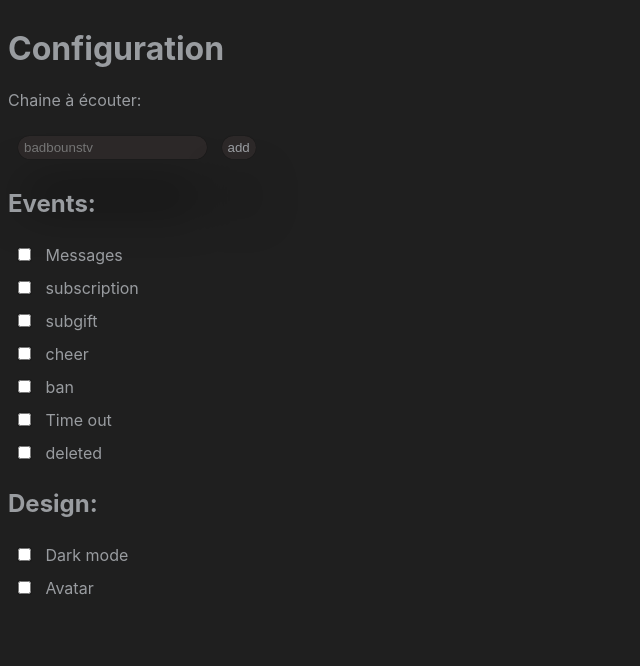
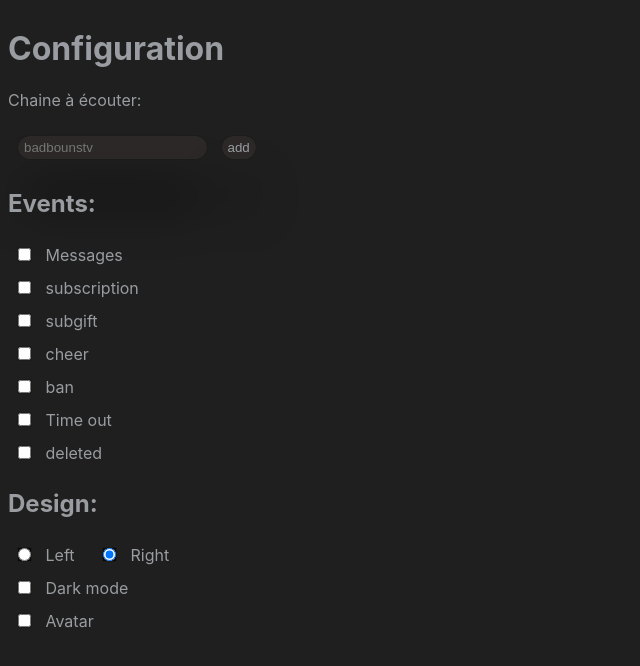
Before and after one commit to FabienBounoir/Bouns-interactive-tchat-config, a Svelte app: page / in a window 1280 px wide. Shown: the top 666 px of the page, without its empty margins (0-640 px from the left). Built offline with nearby package versions, Linux system fonts and the light colour scheme.

Commit message:
🗽 nouvelle fonctionnalité afficher le tchat a gauche

```diff
--- a/src/App.svelte
+++ b/src/App.svelte
@@ -1,11 +1,12 @@
 <script>
     import Animation from './libs/animation.svelte';
 
+    let scoops = 0;
     let yes = true
     let urlGenerator = "https://fabienbounoir.github.io/Bouns-Interaction-Twitch-Tchat/"
     let chaine = []
     let value = ""
-    let config = {message:false,subscription:false,deleted:false,subgift:false,cheer:false,ban:false,timeout:false,dark:false,avatar:false,animSub:false,animSubGift:false,animCheer:false}
+    let config = {message:false,subscription:false,deleted:false,subgift:false,cheer:false,ban:false,timeout:false,dark:false,avatar:false,left:0,animSub:false,animSubGift:false,animCheer:false}
 
     function add()
     {
@@ -110,6 +111,18 @@
 
         <h2>Design:</h2>
         <div class="check">
+            <div id="radio">
+                <label>
+                    <input type=radio bind:group={config.left} name="scoops" value={1}>
+                    Left
+                </label>
+
+                <label>
+                    <input type=radio bind:group={config.left} name="scoops" value={0}>
+                    Right
+                </label>
+            </div>
+
             <div>
                 <label>
                     <input type=checkbox bind:checked={config.dark}>
@@ -156,7 +169,7 @@
     <div>
         {#if chaine.length > 0}
         <h2>Lien:</h2>
-            <p id='lien' on:click={copy}>{urlGenerator}?chaine={chaine.join()}{config.message ? ("&message=true") : ("")}{config.subscription ? ("&subscription=true") : ("")}{config.deleted ? ("&deleted=true") : ("")}{config.subgift ? ("&subgift=true") : ("")}{config.cheer ? ("&cheer=true") : ("")}{config.ban ? ("&ban=true") : ("")}{config.timeout ? ("&timeout=true") : ("")}{config.dark ? ("&dark=true") : ("")}{config.avatar ? ("&avatar=true") : ("")}{config.animSub ? ("&animsub=true") : ("")}{config.animSubGift ? ("&animsubgift=true") : ("")}{config.animCheer ? ("&animcheer=true") : ("")}</p>
+            <p id='lien' on:click={copy}>{urlGenerator}?chaine={chaine.join()}{config.message ? ("&message=true") : ("")}{config.subscription ? ("&subscription=true") : ("")}{config.deleted ? ("&deleted=true") : ("")}{config.subgift ? ("&subgift=true") : ("")}{config.cheer ? ("&cheer=true") : ("")}{config.ban ? ("&ban=true") : ("")}{config.timeout ? ("&timeout=true") : ("")}{config.dark ? ("&dark=true") : ("")}{config.avatar ? ("&avatar=true") : ("")}{config.left ? ("&left=true") : ("")}{config.animSub ? ("&animsub=true") : ("")}{config.animSubGift ? ("&animsubgift=true") : ("")}{config.animCheer ? ("&animcheer=true") : ("")}</p>
             <button on:click={copy}>copy link</button>
         {/if}
     </div>
@@ -168,6 +181,9 @@
         grid-template-columns: 0.5fr 1fr;
     }
 
+    #radio label{
+        margin-right: 1.5em;
+    }
     :root {
         font-family: -apple-system, BlinkMacSystemFont, 'Segoe UI', Roboto, Oxygen,
         Ubuntu, Cantarell, 'Open Sans', 'Helvetica Neue', sans-serif;
```
